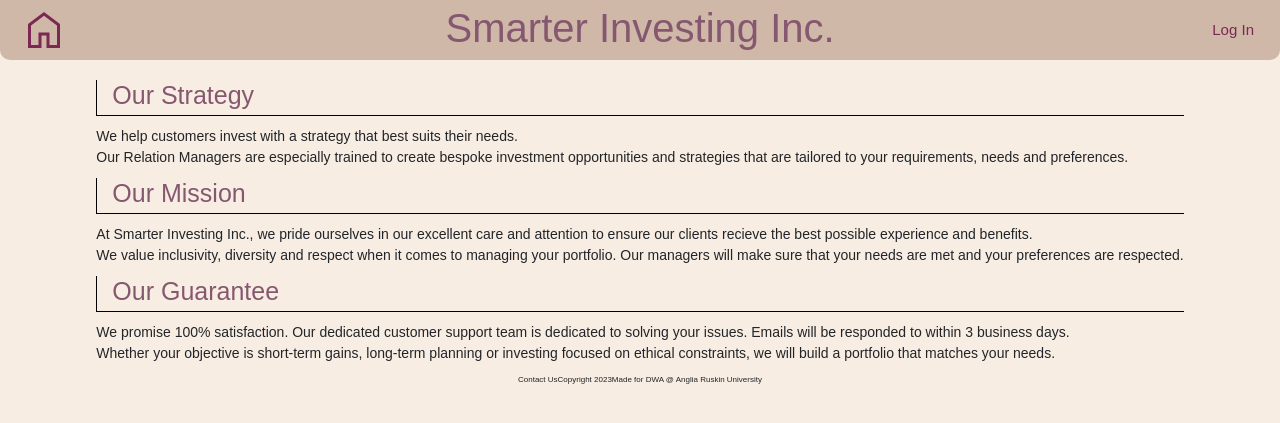
After one commit to Stu-Gotz/dwa-project, a PHP site: page /investing.php in a window 1280 px wide. The commit adds this page. Shown: the top 423 px of the page. Run offline with PHP 8.4, Linux system fonts and the light colour scheme.

Commit message:
added some pages

```diff
--- /dev/null
+++ b/autologin.php
@@ -0,0 +1,5 @@
+<?php
+
+include 'header.php';
+begin_session();
+header('Location: ./index.php');
--- a/header.php
+++ b/header.php
@@ -1,13 +1,16 @@
 <?php
-
-$envs = include 'env.php';
-
 session_start();
 
 $password = 'password';
 $hashpass = password_hash($password, PASSWORD_DEFAULT);
 // var_dump($hashpass);
 
+function begin_session(){
+    $envs = include 'env.php';
+    $mysqli = new mysqli($envs['DB_HOST'], $envs['DB_USER'], $envs['DB_PASS'], $envs['DB_NAME']);
+    if ($mysqli->connect_error) {
+        die('Failed to connect to database: ' . $mysqli->connect_error);
+    }
     $user = [
         'f_name' => "John",
         'l_name' => "Doe",
@@ -15,7 +18,7 @@ $user = [
         'email' => "john.doe@example.com",
         'phone' => "+44 5321 553 099",
         'pass' => "password",
-    'photo' => "./assets/1.jpg",
+        'photo' => "1.jpg",
         'type' => "RM"
     ];
 
@@ -23,17 +26,18 @@ $_SESSION['name'] = $user['f_name'] . ' ' . $user['l_name'];
     $_SESSION['type'] = $user['type'];
     $_SESSION['email'] = $user['email'];
     $_SESSION['loc'] = $user['location'];
-$_SESSION['photo'] = $user['photo'];
+    $_SESSION['photo'] = './assets/' . $user['photo'];
     $_SESSION['phone'] = $user['phone'];
 
-$mysqli = new mysqli($envs['DB_HOST'], $envs['DB_USER'], $envs['DB_PASS'], $envs['DB_NAME']);
+    if($_SESSION['type'] === 'admin' or $_SESSION['type'] === 'RM'){
+        echo 'hello';
+    }
 
-if ($mysqli->connect_error) {
-    echo 'Failed to connect to database: ' . $mysqli->connect_error;
-    exit();
-} else {
-    $_SESSION['user'] = 'John Doe';
+    return $mysqli;
 }
+
+$_SESSION['password'] = $hashpass;
+
 
 echo '<!DOCTYPE html>
 <html lang="en">
@@ -65,8 +69,8 @@ echo '<!DOCTYPE html>
                     </svg>
                 </a>
                 <h2 class="title">Smarter Investing Inc.</h2>' ?>
-                <?php if (isset($_SESSION["user"])) {
-                    echo '<div class="login-area"><p style="margin-bottom:7px;">Welcome <a href="./profile.php">' . $_SESSION["user"] . '</p></a><a href="./logout.php" class="login"> Logout</a></div>';
+                <?php if (isset($_SESSION["name"])) {
+                    echo '<div class="login-area"><p style="margin-bottom:7px;">Welcome <a href="./profile.php">' . $_SESSION["name"] . '</p></a><a href="./logout.php" class="login"> Logout</a></div>';
                 } else {
                     echo '<a href="./login.php" class="login">Log In</a>';
                 } ?>
--- /dev/null
+++ b/investing.php
@@ -0,0 +1,22 @@
+<?php include 'header.php';
+
+?>
+
+<div>
+    <div class="strategy">
+        <h1 class="investing-header">Our Strategy</h1>
+        <p class="investing-text">We help customers invest with a strategy that best suits their needs. <br> Our Relation Managers are especially trained to create bespoke investment opportunities and strategies that are tailored to your requirements, needs and preferences.</p>
+    </div>
+    <div class="mission">
+        <h1 class="investing-header">Our Mission</h1>
+        <p class="investing-text">At Smarter Investing Inc., we pride ourselves in our excellent care and attention to ensure our clients recieve the best possible experience and benefits.
+            <br>
+        We value inclusivity, diversity and respect when it comes to managing your portfolio. Our managers will make sure that your needs are met and your preferences are respected.</p>
+    </div>
+    <div class="guarantee">
+        <h1 class="investing-header">Our Guarantee</h1>
+        <p class="investing-text">We promise 100% satisfaction. Our dedicated customer support team is dedicated to solving your issues. Emails will be responded to within 3 business days. <br> Whether your objective is short-term gains, long-term planning or investing focused on ethical constraints, we will build a portfolio that matches your needs.</p>
+    </div>
+</div>
+
+<?php include 'footer.php'; ?>
--- /dev/null
+++ b/login.php
@@ -0,0 +1,6 @@
+<?php include 'header.php'; ?>
+<h1 style="font-family: sans-serif; color: darkgray;">You have logged in as John Doe.</h1>
+<form action="autologin.php" method="POST">
+    <input type="submit" value="Continue" name="login">
+</form>
+<?php include 'footer.php'; ?>
--- a/logout.php
+++ b/logout.php
@@ -3,4 +3,4 @@
 session_start();
 session_destroy();
 
-header('Location: ./index.php');
+header('Location: ./login.php');
--- a/style/main.css
+++ b/style/main.css
@@ -139,12 +139,21 @@ a:hover {
     background-image: url("../images/pexels-pixabay-534216.jpg");
 }
 
+.investing-header{
+    color: var(--color-dark);
+    border-bottom: 1px solid black;
+    border-left: 1px solid black;
+    padding-left: 15px;
+    padding-bottom: 5px;
+    margin-bottom: 10px;
+}
+.investing-text{
+    font-weight: 500;
+    font-size: 1.4rem;
+}
 .footer {
     font-size: .8rem;
 }
-
-
-
 
 .login-area {
     display: flex;
```
Also changed, not shown: form.php (deleted, +0 -11 lines), index.php (+4 -4 lines), profile.php (+16 -3 lines), assets/blank-profile.png (added), js/SettingsControl.js (deleted). Lines whose indentation alone changed are shown as unchanged.
